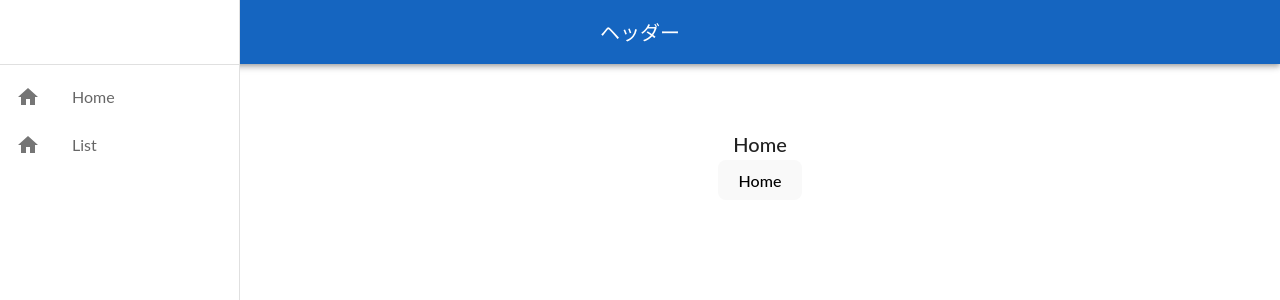
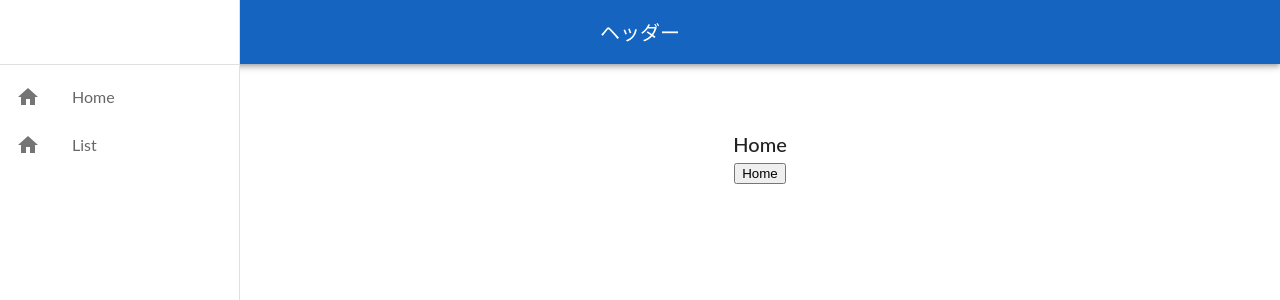
Before and after one commit to adtak/learning-react, a React (Vite) app: page / in a window 1280 px wide. Shown: the top 300 px of the page. Built offline with nearby package versions, Linux system fonts and the light colour scheme.

Commit message:
delete index.css

```diff
--- a/src/index.css
+++ /dev/null
@@ -1,69 +0,0 @@
-:root {
-  font-family: Inter, system-ui, Avenir, Helvetica, Arial, sans-serif;
-  line-height: 1.5;
-  font-weight: 400;
-
-  color-scheme: light dark;
-  color: rgba(255, 255, 255, 0.87);
-  background-color: #242424;
-
-  font-synthesis: none;
-  text-rendering: optimizeLegibility;
-  -webkit-font-smoothing: antialiased;
-  -moz-osx-font-smoothing: grayscale;
-  -webkit-text-size-adjust: 100%;
-}
-
-a {
-  font-weight: 500;
-  color: #646cff;
-  text-decoration: inherit;
-}
-a:hover {
-  color: #535bf2;
-}
-
-body {
-  margin: 0;
-  display: flex;
-  place-items: center;
-  min-width: 320px;
-  min-height: 100vh;
-}
-
-h1 {
-  font-size: 3.2em;
-  line-height: 1.1;
-}
-
-button {
-  border-radius: 8px;
-  border: 1px solid transparent;
-  padding: 0.6em 1.2em;
-  font-size: 1em;
-  font-weight: 500;
-  font-family: inherit;
-  background-color: #1a1a1a;
-  cursor: pointer;
-  transition: border-color 0.25s;
-}
-button:hover {
-  border-color: #646cff;
-}
-button:focus,
-button:focus-visible {
-  outline: 4px auto -webkit-focus-ring-color;
-}
-
-@media (prefers-color-scheme: light) {
-  :root {
-    color: #213547;
-    background-color: #ffffff;
-  }
-  a:hover {
-    color: #747bff;
-  }
-  button {
-    background-color: #f9f9f9;
-  }
-}
```
Also changed, not shown: src/main.tsx (+6 -7 lines).
